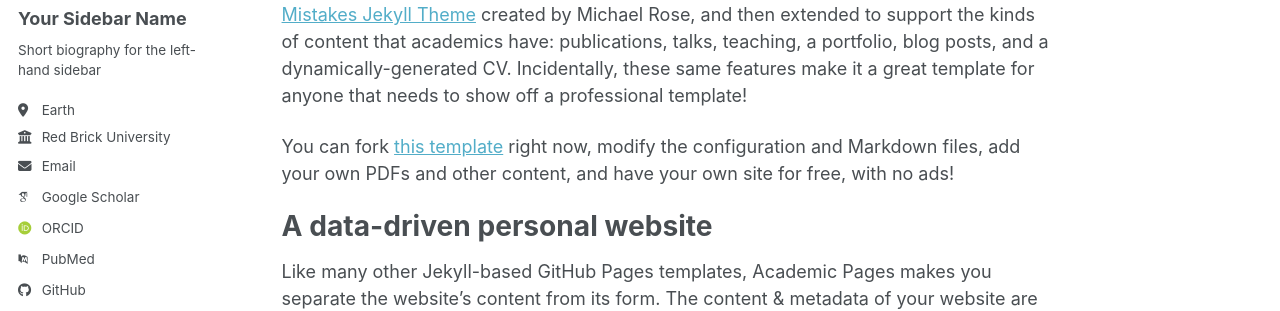
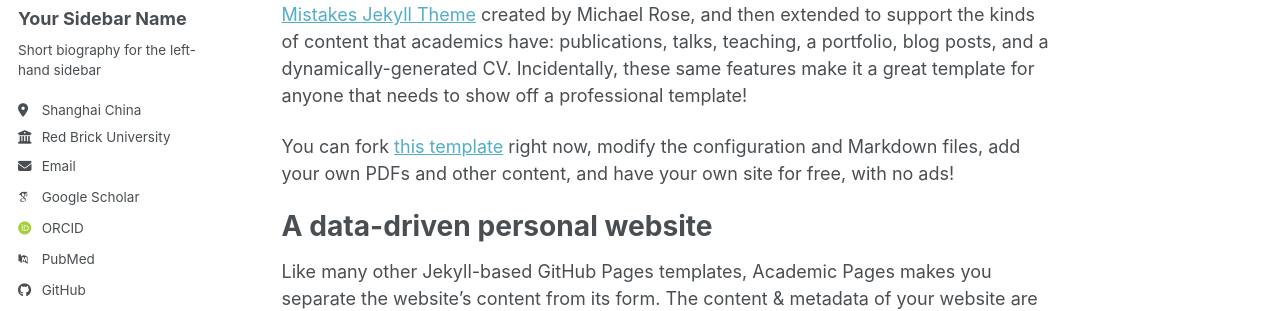
Before and after one commit to SunnyKYTang/SunnyKYTang.github.io, a Jekyll site: the page built from _pages/about.md, in a window 1280 px wide. Shown: the part 278-589 px from the top of the page. Built offline with Jekyll 4.4.1, drawn with Linux system fonts in a browser that asks for light colours; some web fonts are replaced; a script bundle is joined from its source files by our own code; library files that are not in the unit come from our copies.

Commit message:
Update _config.yml

```diff
--- a/_config.yml
+++ b/_config.yml
@@ -27,7 +27,7 @@ author:
   name             : "Your Sidebar Name"
   pronouns         : # example: "she/her"
   bio              : "Short biography for the left-hand sidebar"
-  location         : "Earth"
+  location         : "Shanghai China"
   employer         : "Red Brick University"
   uri              : # URL
   email            : "none@example.org"
```
